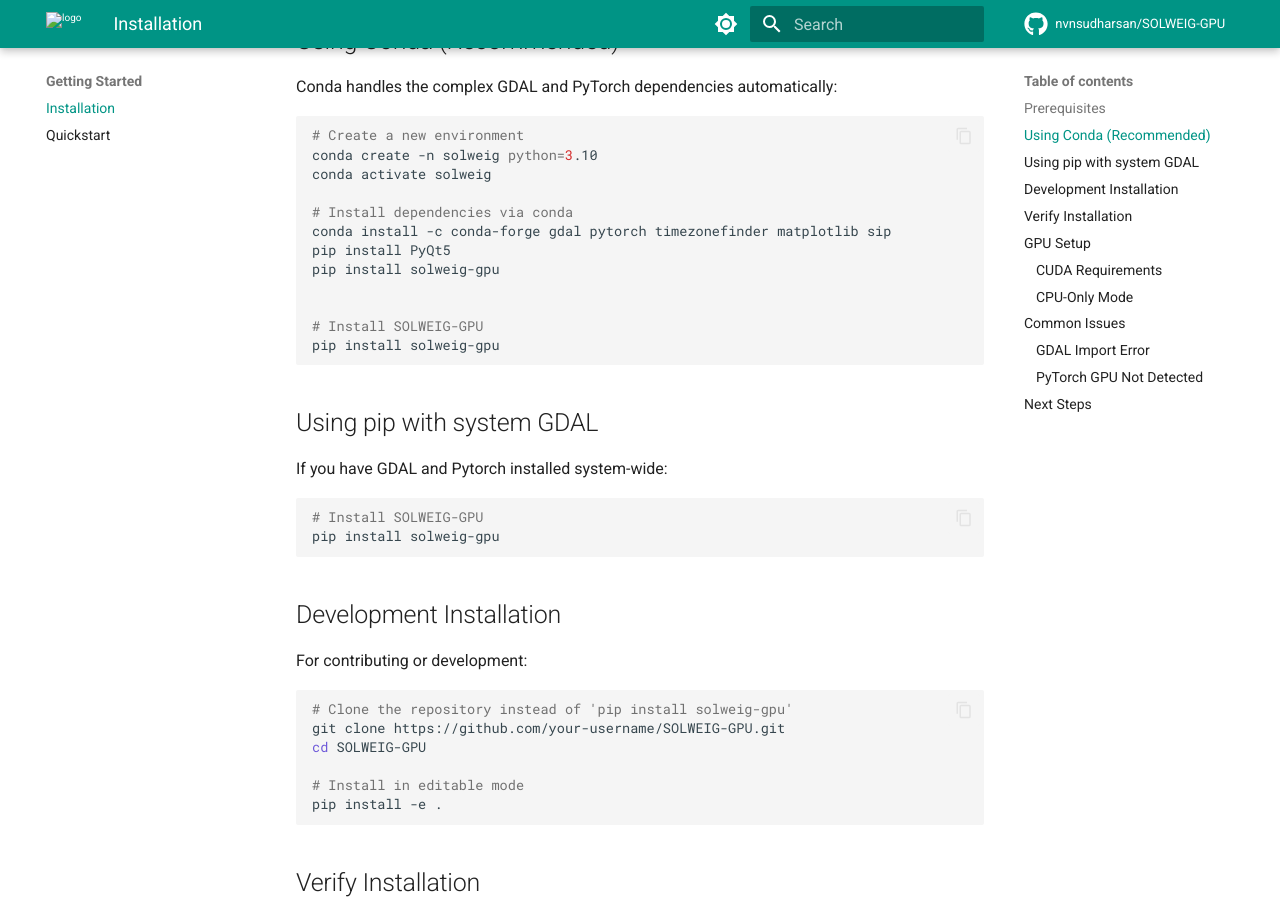
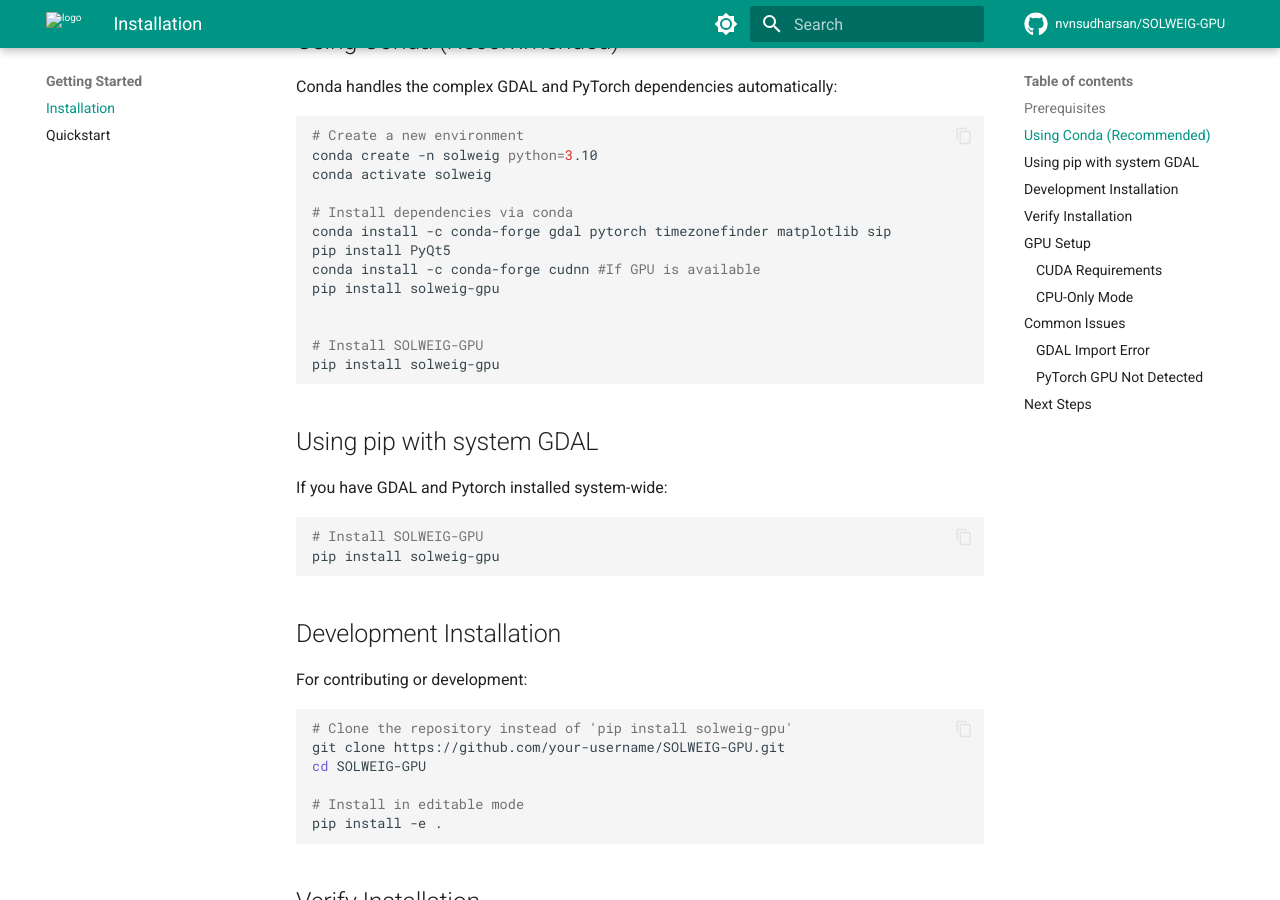
Before and after one commit to nvnsudharsan/SOLWEIG-GPU, an MkDocs documentation site: the page built from docs/installation.md, in a window 1280 px wide and 900 px high, scrolled down 388 px. Built offline with MkDocs 1.6.1 and Material for MkDocs 9.7.7, drawn with Linux system fonts in a browser that asks for light colours; comment, search, counter and statistics services are not loaded; the version menu is left out.

Commit message:
Add cuDNN installation step for GPU support
Added installation instructions for cuDNN if GPU is available.

```diff
--- a/docs/installation.md
+++ b/docs/installation.md
@@ -18,6 +18,7 @@ conda activate solweig
 # Install dependencies via conda
 conda install -c conda-forge gdal pytorch timezonefinder matplotlib sip
 pip install PyQt5
+conda install -c conda-forge cudnn #If GPU is available
 pip install solweig-gpu
 
 
```
